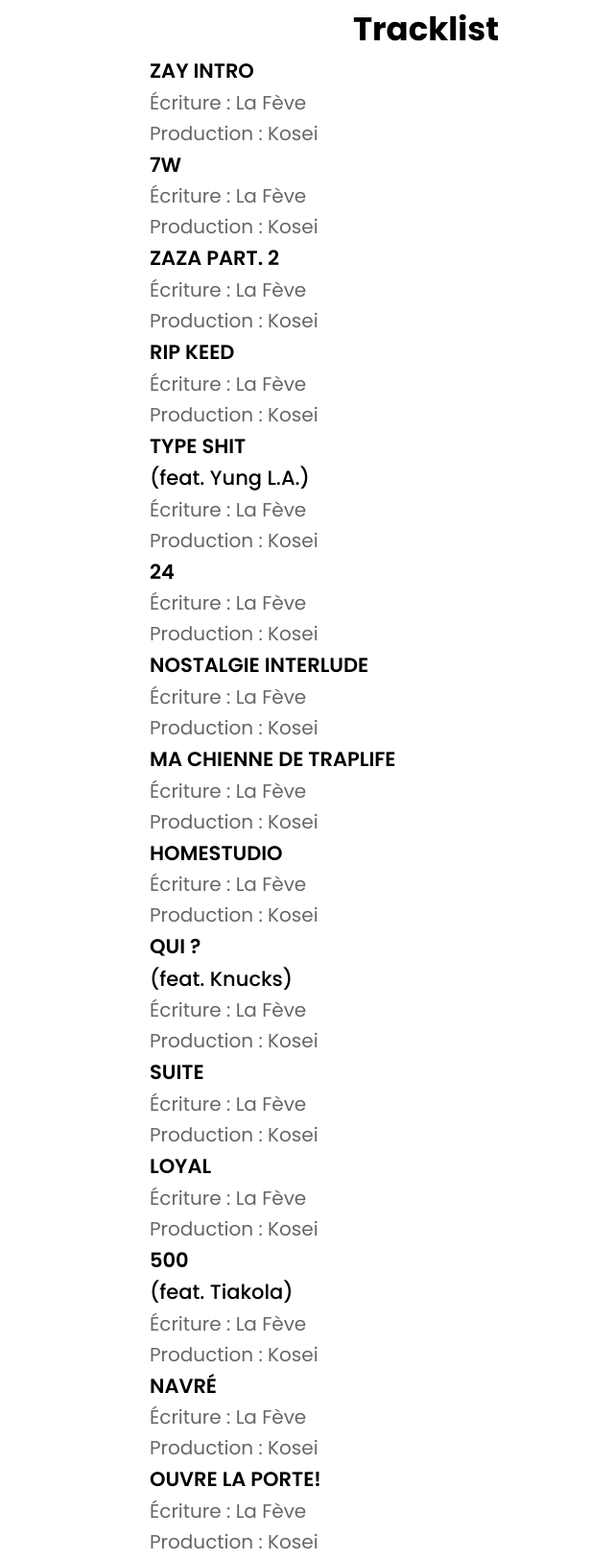
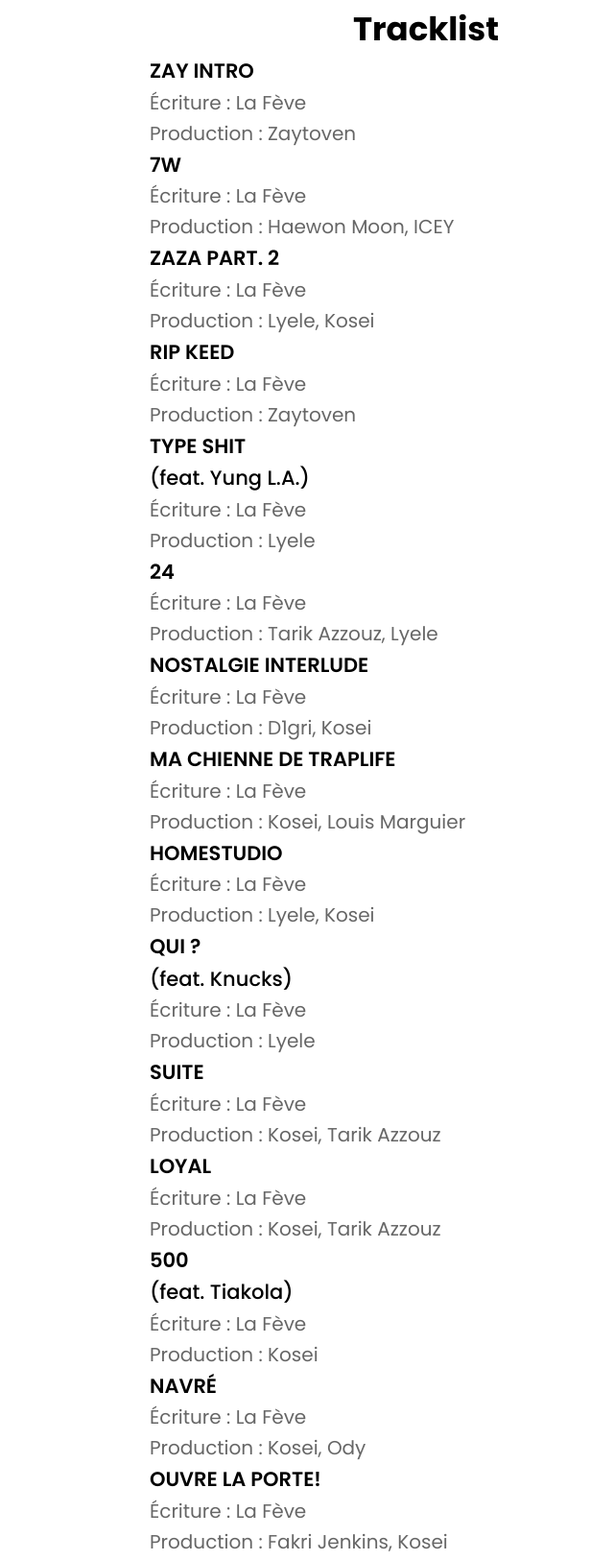
Before and after one commit to maxime-mp4/R102, a plain HTML site: page pages/lafeve/24.html in a window 1280 px wide. Shown: the part 890-2515 px from the top of the page at 96% size, without its empty margins (484-1124 px from the left). Drawn offline with Linux system fonts and the light colour scheme; a web font is replaced by a local one.

Commit message:
fix: correct minor issues

```diff
--- a/pages/lafeve/24.html
+++ b/pages/lafeve/24.html
@@ -121,64 +121,64 @@
                         <li>
                             <h4>ZAY INTRO</h4>
                             <p>Écriture : La Fève</p>
-                            <p>Production : Kosei</p>
+                            <p>Production : Zaytoven</p>
                         </li>
                         <li>
                             <h4>7W</h4>
                             <p>Écriture : La Fève</p>
-                            <p>Production : Kosei</p>
+                            <p>Production : Haewon Moon, ICEY</p>
                         </li>
                         <li>
                             <h4>ZAZA PART. 2</h4>
                             <p>Écriture : La Fève</p>
-                            <p>Production : Kosei</p>
+                            <p>Production : Lyele, Kosei</p>
                         </li>
                         <li>
                             <h4>RIP KEED</h4>
                             <p>Écriture : La Fève</p>
-                            <p>Production : Kosei</p>
+                            <p>Production : Zaytoven</p>
                         </li>
                         <li>
                             <h4>TYPE SHIT</h4>
                             <h5>(feat. Yung L.A.)</h5>
                             <p>Écriture : La Fève</p>
-                            <p>Production : Kosei</p>
+                            <p>Production : Lyele</p>
                         </li>
                         <li>
                             <h4>24</h4>
                             <p>Écriture : La Fève</p>
-                            <p>Production : Kosei</p>
+                            <p>Production : Tarik Azzouz, Lyele</p>
                         </li>
                         <li>
                             <h4>NOSTALGIE INTERLUDE</h4>
                             <p>Écriture : La Fève</p>
-                            <p>Production : Kosei</p>
+                            <p>Production : D1gri, Kosei</p>
                         </li>
                         <li>
                             <h4>MA CHIENNE DE TRAPLIFE</h4>
                             <p>Écriture : La Fève</p>
-                            <p>Production : Kosei</p>
+                            <p>Production : Kosei, Louis Marguier</p>
                         </li>
                         <li>
                             <h4>HOMESTUDIO</h4>
                             <p>Écriture : La Fève</p>
-                            <p>Production : Kosei</p>
+                            <p>Production : Lyele, Kosei</p>
                         </li>
                         <li>
                             <h4>QUI ?</h4>
                             <h5>(feat. Knucks)</h5>
                             <p>Écriture : La Fève</p>
-                            <p>Production : Kosei</p>
+                            <p>Production : Lyele</p>
                         </li>
                         <li>
                             <h4>SUITE</h4>
                             <p>Écriture : La Fève</p>
-                            <p>Production : Kosei</p>
+                            <p>Production : Kosei, Tarik Azzouz</p>
                         </li>
                         <li>
                             <h4>LOYAL</h4>
                             <p>Écriture : La Fève</p>
-                            <p>Production : Kosei</p>
+                            <p>Production : Kosei, Tarik Azzouz</p>
                         </li>
                         <li>
                             <h4>500</h4>
@@ -189,28 +189,28 @@
                         <li>
                             <h4>NAVRÉ</h4>
                             <p>Écriture : La Fève</p>
-                            <p>Production : Kosei</p>
+                            <p>Production : Kosei, Ody</p>
                         </li>
                         <li>
                             <h4>OUVRE LA PORTE!</h4>
                             <p>Écriture : La Fève</p>
-                            <p>Production : Kosei</p>
+                            <p>Production : Fakri Jenkins, Kosei</p>
                         </li>
                         <li>
                             <h4>RIP DOLPH</h4>
                             <h5>(feat. Zequin)</h5>
                             <p>Écriture : La Fève</p>
-                            <p>Production : Kosei</p>
+                            <p>Production : Lyele</p>
                         </li>
                         <li>
                             <h4>DJ</h4>
                             <p>Écriture : La Fève</p>
-                            <p>Production : Kosei</p>
+                            <p>Production : Kosei, Lyele</p>
                         </li>
                         <li>
                             <h4>OUTRO</h4>
                             <p>Écriture : La Fève</p>
-                            <p>Production : Kosei</p>
+                            <p>Production : FREAKEY!</p>
                         </li>
                     </ol>
             </section>
```
Also changed, not shown: pages/lafeve/biglaf.html (+2 -2 lines), assets/images/covers/lafeve/24.webp, assets/images/covers/lafeve/biglaf.webp.
